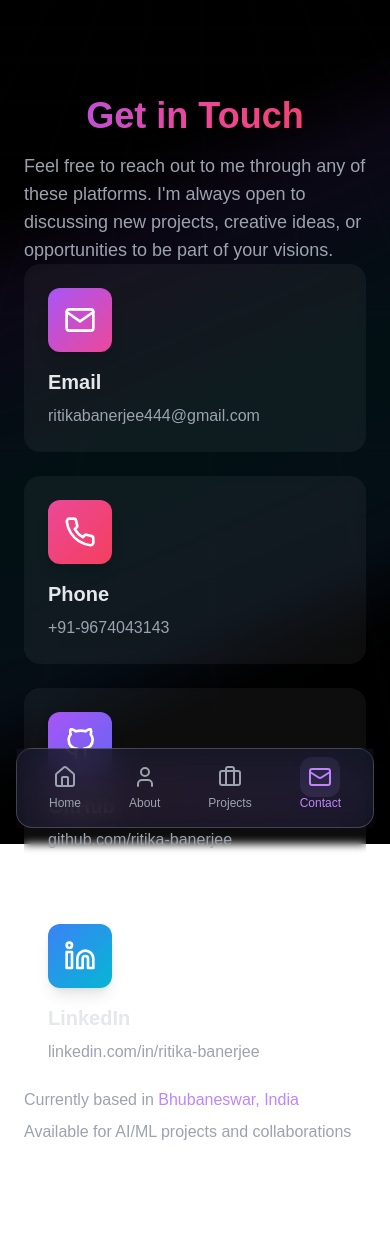
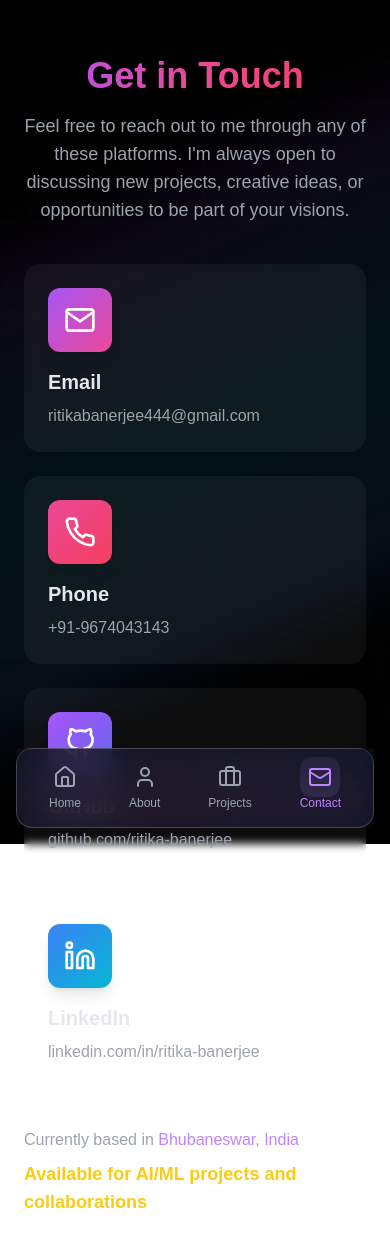
Before and after one commit to Soumyadipmaity1/portfolio-template, a Next.js app: page /contact in a window 390 px wide. Shown: the top 1246 px of the page. Built offline with nearby package versions, Linux system fonts and the light colour scheme.

Commit message:
Update Contact page layout: Adjust padding and margin for improved visual presentation, center align text elements, and enhance overall consistency with design aesthetics.

```diff
--- a/src/app/contact/page.tsx
+++ b/src/app/contact/page.tsx
@@ -9,7 +9,7 @@ export default function Contact() {
     <>
       <BackgroundAnimation />
       <Navigation isOpen={true} />
-      <div className="min-h-screen pt-24 sm:pt-32 px-6 sm:pb-12 pb-32">
+      <div className="min-h-screen pt-14 sm:pt-32 px-6 sm:pb-12 pb-28">
         <div className="max-w-6xl mx-auto">
           <motion.div
             initial={{ opacity: 0, y: -20 }}
@@ -19,7 +19,7 @@ export default function Contact() {
             <h1 className="text-4xl text-center sm:text-start md:text-5xl font-bold bg-clip-text text-transparent bg-gradient-to-r from-purple-500 via-pink-500 to-rose-500 mb-4">
               Get in Touch
             </h1>
-            <p className="text-gray-400 text-lg max-w-2xl mx-auto">
+            <p className="text-gray-400 text-lg max-w-2xl pb-10 text-center sm:text-left">
               Feel free to reach out to me through any of these platforms. I'm always open to discussing new projects, creative ideas, or opportunities to be part of your visions.
             </p>
           </motion.div>
@@ -33,11 +33,11 @@ export default function Contact() {
             transition={{ delay: 0.6 }}
             // className="mt-16 text-center"
           >
-            <p className="text-gray-400">
+            <p className="text-gray-400 mt-10">
               Currently based in{' '}
               <span className="text-purple-400">Bhubaneswar, India</span>
             </p>
-            <p className="text-gray-400 mt-2">
+            <p className="text-yellow-400 mt-2 font-bold text-lg">
               Available for AI/ML projects and collaborations
             </p>
           </motion.div>
```
